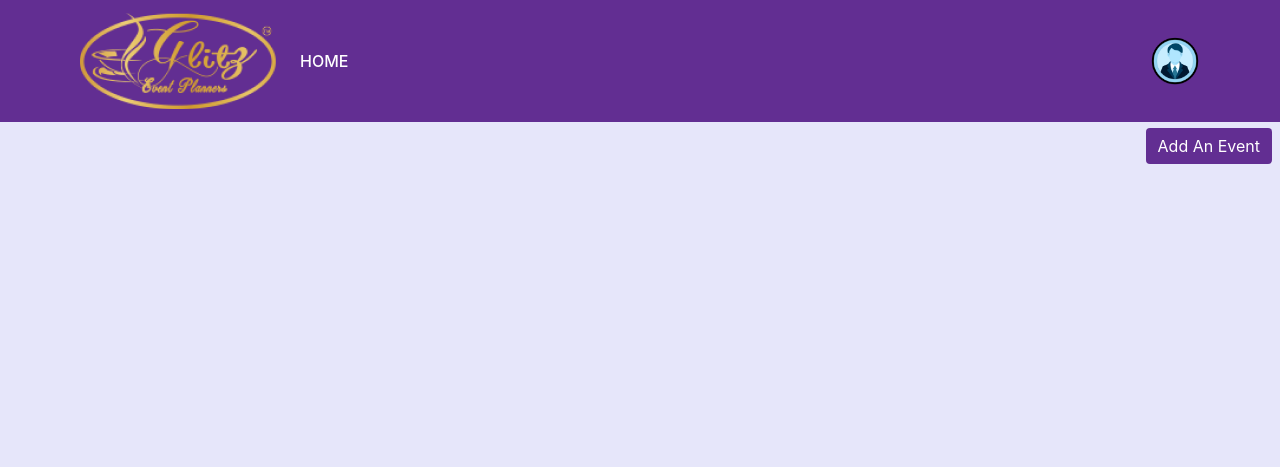
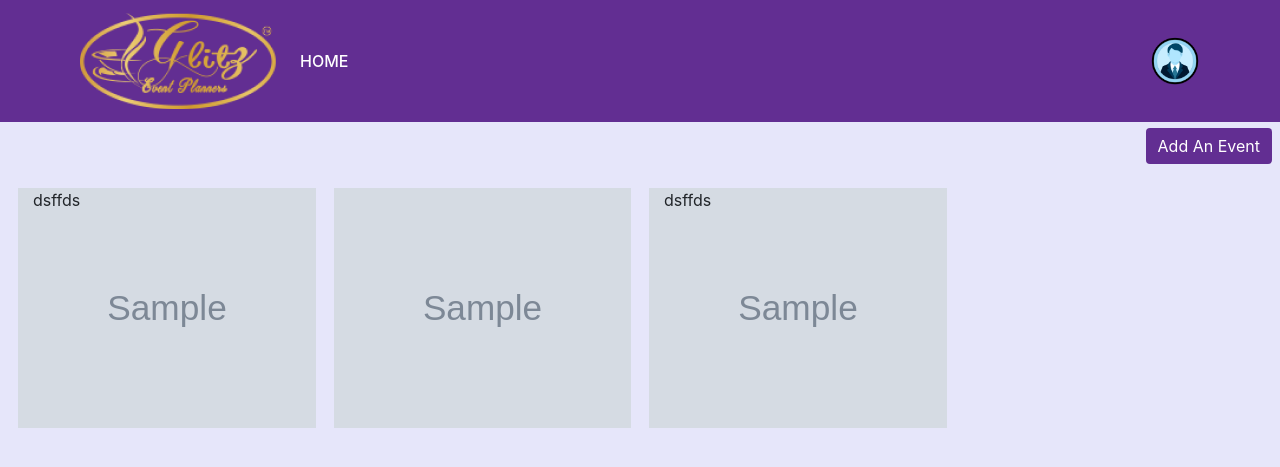
Before and after one commit to saijusunny/glitzevents, a Django app: template templates/user/all_events.view.html in a window 1280 px wide. Shown: the top 467 px of the page. Run offline with Django 4.2, Linux system fonts and the light colour scheme; the template is opened without the code that fills it: most values are stand-ins (such as "Sample title", 1, 10 or a date in 2020); grey boxes marked "Sample" are stand-in pictures; some libraries are stand-ins or nearby versions.

Commit message:
add event

```diff
--- a/glitzapp/views.py
+++ b/glitzapp/views.py
@@ -265,8 +265,10 @@ def all_events_view(request):
 
     ids=request.session['userid']
     usr=User_Registration.objects.get(id=ids)
+    events=events_table.objects.all().order_by("-posting_date")
     context={
         'user':usr,
+        'events':events,
     }
     return render(request,'user/all_events.view.html',context)
 
@@ -310,7 +312,7 @@ def create_event(request):
             mappeds2=list(mappeds2)
             for ele in mappeds2:
 
-                created = event_empeded_link.objects.get_or_create(image=ele[0], user=usr, events=evn)
+                created = event_images.objects.get_or_create(image=ele[0], user=usr, events=evn)
         else:
             pass
 
@@ -323,7 +325,7 @@ def create_event(request):
             mappeds2=list(mappeds2)
             for ele in mappeds2:
 
-                created = event_empeded_link.objects.get_or_create(social_media=ele[0],link=ele[1], user=usr, events=evn)
+                created = event_social.objects.get_or_create(social_media=ele[0],link=ele[1], user=usr, events=evn)
         else:
             pass
         return redirect('all_events_view')
--- a/templates/user/all_events.view.html
+++ b/templates/user/all_events.view.html
@@ -14,4 +14,52 @@
         <a href="{% url 'create_event'%}"><div class="btn mr-2" style=" border: none; color: white; background-color: #622E92;"> Add An Event</div></a>
     </div>
 </div>
+
+
+<div class="row">
+    <div class="col-sm-12">
+
+
+        <div class="row pl-4 pr-4">
+                {% for i in events%}
+                <div class="col-sm-3 p-4">
+                    <div class="row" style="height: 15rem;">
+                        <div class="col-sm-12 bg-light" style="background-image: url('{{i.cover_image.url}}'); background-position: center; background-size: cover; background-repeat: no-repeat;" >
+                        dsffds
+                        </div>
+                    </div>
+                </div>
+                {%endfor%}
+                {% for i in events%}
+                <div class="col-sm-3 p-4">
+                    <div class="row" style="height: 15rem;">
+                        <div class="col-sm-12 bg-light" style="background-image: url('{{i.cover_image.url}}'); background-position: center; background-size: cover; background-repeat: no-repeat;" >
+
+                            <p><a href="#" class="twitter"><i class="fab fa-twitter bg-danger text-light w-100"></i></a></p>
+                            <p><a href="#" class="facebook"><i class="fab fa-facebook bg-danger text-light w-100"></i></a></p>
+                            <p><a href="#" class="instagram"><i class="fab fa-instagram bg-danger text-light w-100"></i></a></p>
+                            <p><a href="#" class="google-plus"><i class="fab fa-skype bg-danger text-light w-100"></i></i></a></p>
+                            <p><a href="#" class="linkedin"><i class="fab fa-linkedin bg-danger text-light w-100"></i></a>
+
+                        </div>
+                    </div>
+                </div>
+                {%endfor%}
+                {% for i in events%}
+                <div class="col-sm-3 p-4">
+                    <div class="row" style="height: 15rem;">
+                        <div class="col-sm-12 bg-light" style="background-image: url('{{i.cover_image.url}}'); background-position: center; background-size: cover; background-repeat: no-repeat;" >
+                        dsffds
+                        </div>
+                    </div>
+                </div>
+                {%endfor%}
+
+
+
+        </div>
+
+
+    </div>
+</div>
 {% endblock %}
```
Also changed, not shown: templates/user/create_event.html (+9 -2 lines), media/images/album/Capturess.PNG (added), media/images/album/WhatsApp_Image_2023-08-03_at_12.04.00_PM_qjooFhc.jpeg (added), media/images/cover/Capturess.PNG (added), media/images/cover/WhatsApp_Image_2023-08-03_at_12.04.00_PM_qjooFhc.jpeg (added), media/images/cover/WhatsApp_Image_2023-08-03_at_12.04.00_PM_qjooFhc_TVXBr62.jpeg (added).
